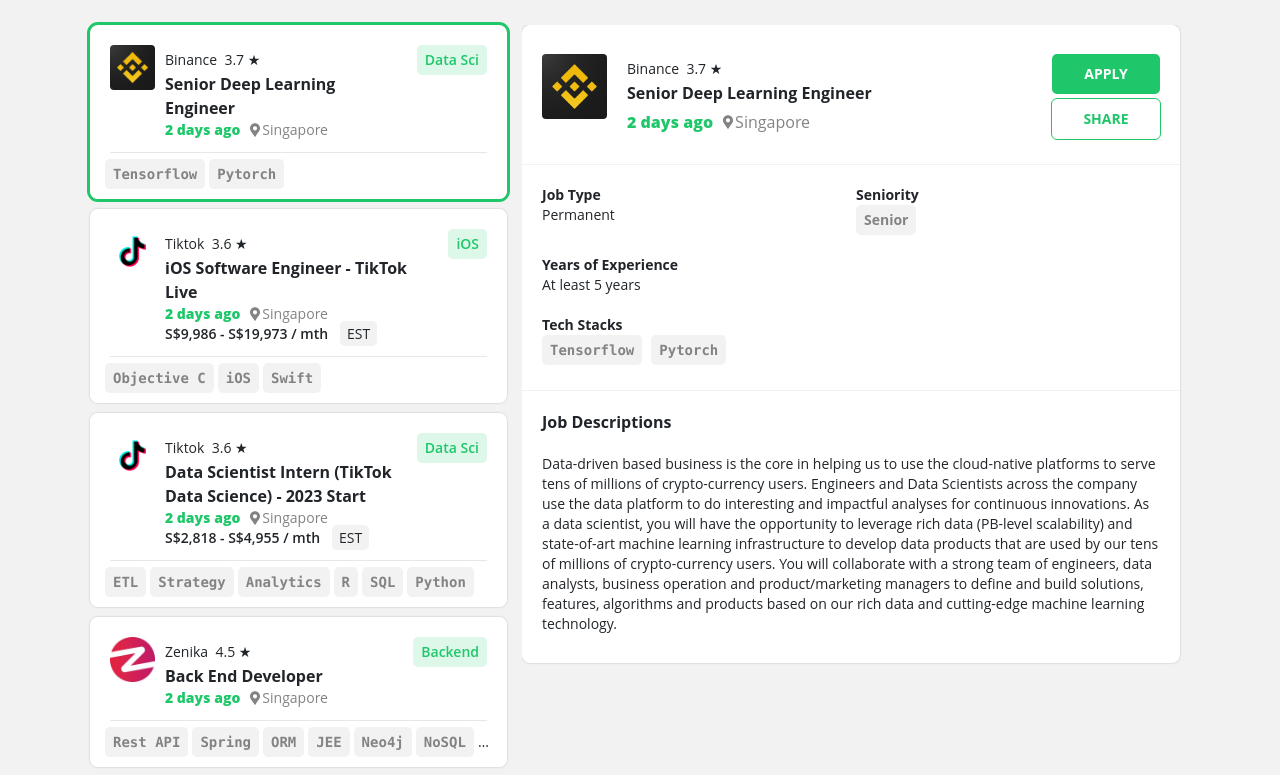
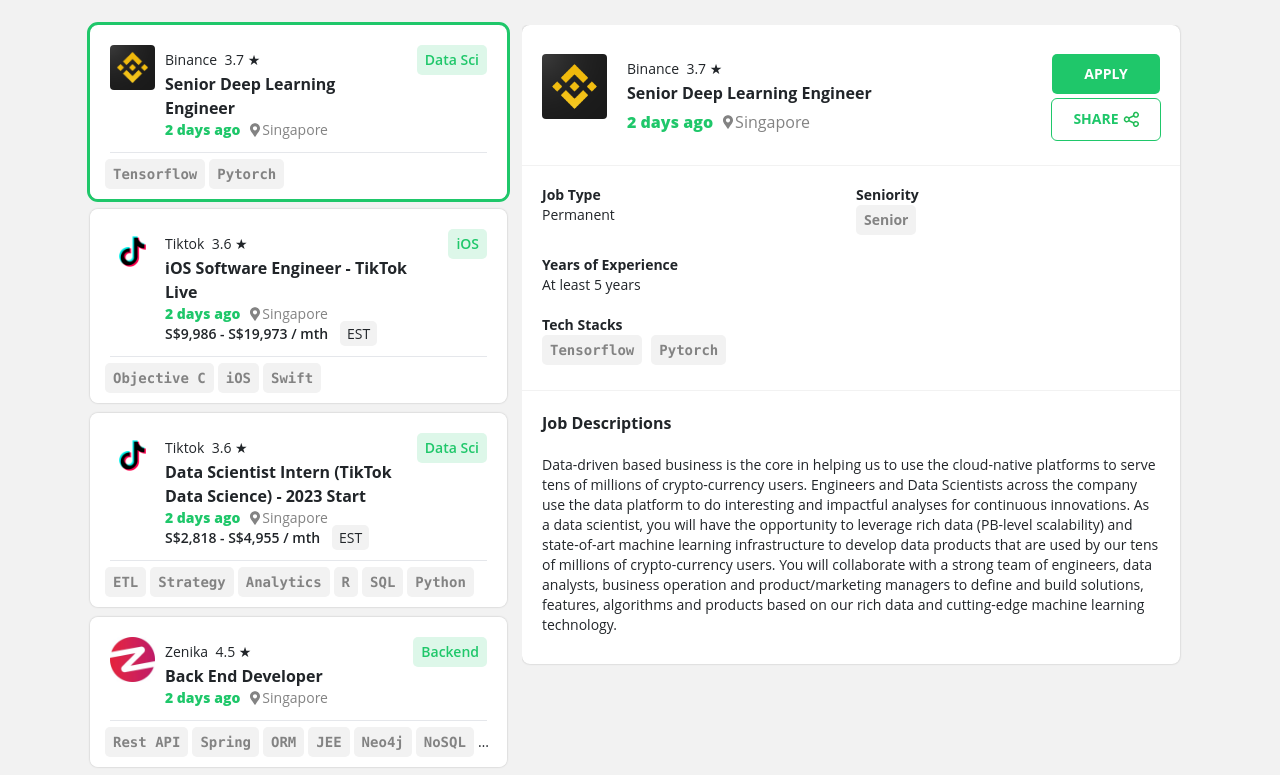
Before and after one commit to Jaylin0312/NF-Replicate, a React (Vite) app: page / in a window 1280 px wide. Shown: the top 775 px of the page. Built offline with nearby package versions, Linux system fonts and the light colour scheme.

Commit message:
feat: added share icon on share button

```diff
--- a/src/components/JobDesc/Header.jsx
+++ b/src/components/JobDesc/Header.jsx
@@ -17,8 +17,14 @@ function DescHeader(props) {
             <div className="text-sm min-w-[108px] py-2.5 bg-nf-green2 font-bold rounded-[5px] mb-[5px] text-center text-white hover:translate-y-[-3px] hover:shadow-button-hover duration-200">
               APPLY
             </div>
-            <div className="text-sm min-w-[108px] py-2.5 outline outline-1 outline-nf-green2 font-bold rounded-[5px] mb-[5px] text-center text-nf-green2 hover:translate-y-[-3px] hover:shadow-button-hover duration-200">
-              SHARE
+            <div className="flex justify-center items-center text-sm min-w-[108px] py-2.5 outline outline-1 outline-nf-green2 font-bold rounded-[5px] mb-[5px] text-center text-nf-green2 hover:translate-y-[-3px] hover:shadow-button-hover duration-200">
+              <span className="mr-1">SHARE</span>
+              <span>
+                <img
+                  className="shareimg inline-block h-4 w-4 mb-[3px]"
+                  src="/assets/Share.svg"
+                />
+              </span>
             </div>
           </div>
         </div>
--- a/src/index.css
+++ b/src/index.css
@@ -13,7 +13,7 @@
   -moz-osx-font-smoothing: grayscale;
   -webkit-text-size-adjust: 100%;
   background-color: #f2f2f2;
-  cursor: pointer
+  cursor: pointer;
 }
 
 .Desc {
@@ -27,6 +27,11 @@
 
 .tag {
   font-family: "Roboto Mono", "Consolas", monospace;
+}
+
+.shareimg {
+  filter: invert(69%) sepia(50%) saturate(3076%) hue-rotate(96deg)
+    brightness(97%) contrast(76%);
 }
 
 .container {
```
Also changed, not shown: public/assets/Share.svg (added).
